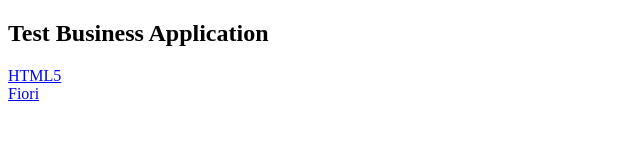
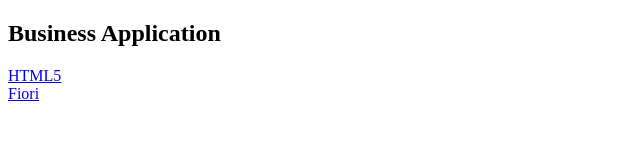
Before and after one commit to Malday/DevOpsBTP, a website: page app/resources/index.html in a window 1280 px wide. Shown: the whole page, without its empty margins (0-640 px from the left). Drawn offline with Linux system fonts and the light colour scheme.

Commit message:
update 3

```diff
--- a/app/resources/index.html
+++ b/app/resources/index.html
@@ -8,7 +8,7 @@
 </head>
 
 <body>
-    <h2>Test Business Application</h2>
+    <h2>Business Application</h2>
     <a href="html5/webapp/index.html">HTML5</a><br />
     <a href="fiori/webapp/index-standalone.html">Fiori</a><br />
 </body>
```
